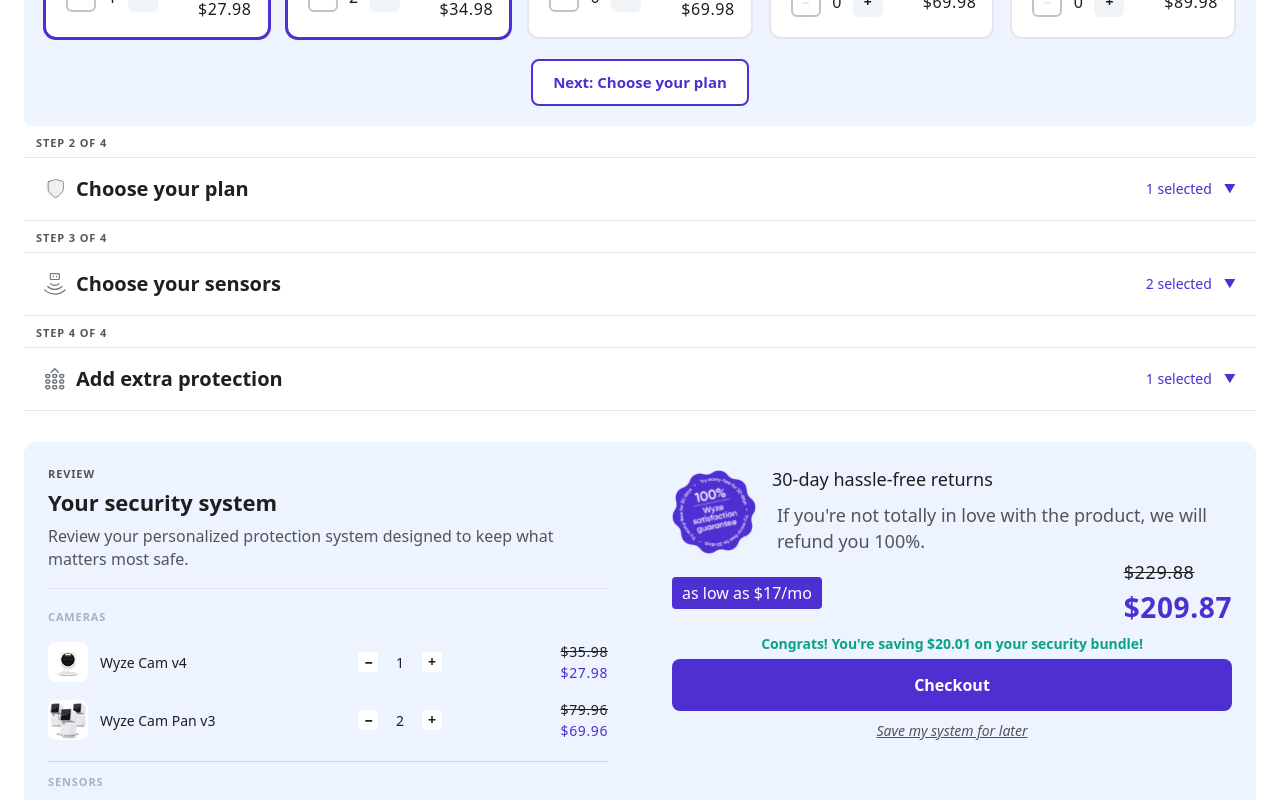
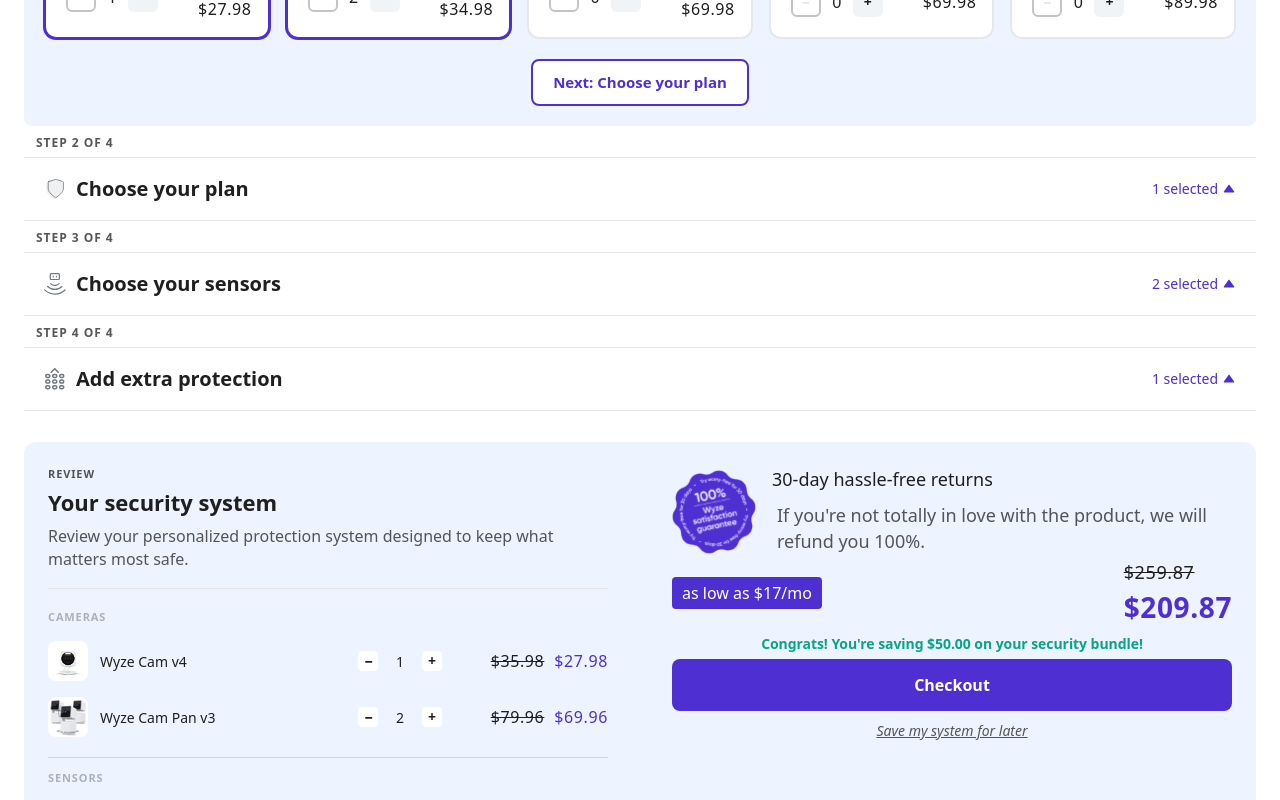
Before and after one commit to AymanEldawy/bundle-builder-react, a React (Vite) app: page / in a window 1280 px wide. Shown: the part 520-1320 px from the top of the page. Built offline with nearby package versions, Linux system fonts and the light colour scheme.

Commit message:
feat: update step component chevron icon, add compare-at price data, and adjust pricing typography styles

```diff
--- a/src/data/bundle.json
+++ b/src/data/bundle.json
@@ -192,7 +192,13 @@
       "image": "/assets/figma/Wyze Sense Hub.svg",
       "selectedVariantId": "default",
       "variants": [
-        { "id": "default", "label": "Default", "price": 0, "quantity": 1 }
+        {
+          "id": "default",
+          "label": "Default",
+          "price": 0,
+          "compareAtPrice": 29.99,
+          "quantity": 1
+        }
       ]
     },
     {
--- a/src/features/bundle/components/Price/Price.css
+++ b/src/features/bundle/components/Price/Price.css
@@ -9,7 +9,7 @@
 }
 
 .price-compare {
-  color: var(--color-red);
+  color: var(--color-text-secondary);
   text-decoration: line-through;
   letter-spacing: 0.6px;
   text-align: left;
--- a/src/features/bundle/components/ReviewPanel/ReviewPanel.css
+++ b/src/features/bundle/components/ReviewPanel/ReviewPanel.css
@@ -113,6 +113,18 @@
 
 .review-line-price {
   justify-self: end;
+}
+
+@media (width >= 1199px) {
+  .review-line-price .price {
+    flex-direction: row;
+    gap: 10px;
+
+    & .price-active,
+    & .price-compare {
+      font-size: 16px;
+    }
+  }
 }
 
 .review-right {
--- a/src/features/bundle/components/Step/Step.css
+++ b/src/features/bundle/components/Step/Step.css
@@ -34,7 +34,7 @@
 }
 
 .step-label {
-  font-size: 11px;
+  font-size: 12px;
   font-weight: 700;
   letter-spacing: 0.08em;
   text-transform: uppercase;
@@ -70,7 +70,7 @@
 .step-status {
   display: flex;
   align-items: center;
-  gap: 12px;
+  gap: 4px;
   flex-shrink: 0;
 }
 
@@ -83,7 +83,8 @@
 .step-chevron {
   font-size: 12px;
   color: var(--color-primary);
-  display: inline-block;
+  display: inline-flex;
+  align-items: center;
   transition: transform 0.3s ease-in-out;
 }
 
--- a/src/features/bundle/components/Step/Step.tsx
+++ b/src/features/bundle/components/Step/Step.tsx
@@ -47,7 +47,12 @@
         <div className="step-status">
           <span className="step-count">{selectedCount} selected</span>
           <span className="step-chevron" aria-hidden="true">
-            ▼
+            <img
+              src="/assets/figma/carrot-up.svg"
+              alt="Chevron"
+              width={14}
+              height={14}
+            />
           </span>
         </div>
       </button>
--- a/src/theme.css
+++ b/src/theme.css
@@ -3,6 +3,7 @@
   --color-primary-light: #ede9fe;
   --color-primary-bg: #edf4ff;
   --color-text: #1f1f1f;
+  --color-text-secondary: #6f7882;
   --color-muted: #1f1f1fbf;
   --color-border: #e5e7eb;
   --color-border-selector: #0aa288;
```
Also changed, not shown: public/assets/figma/carrot-up.svg (added).
